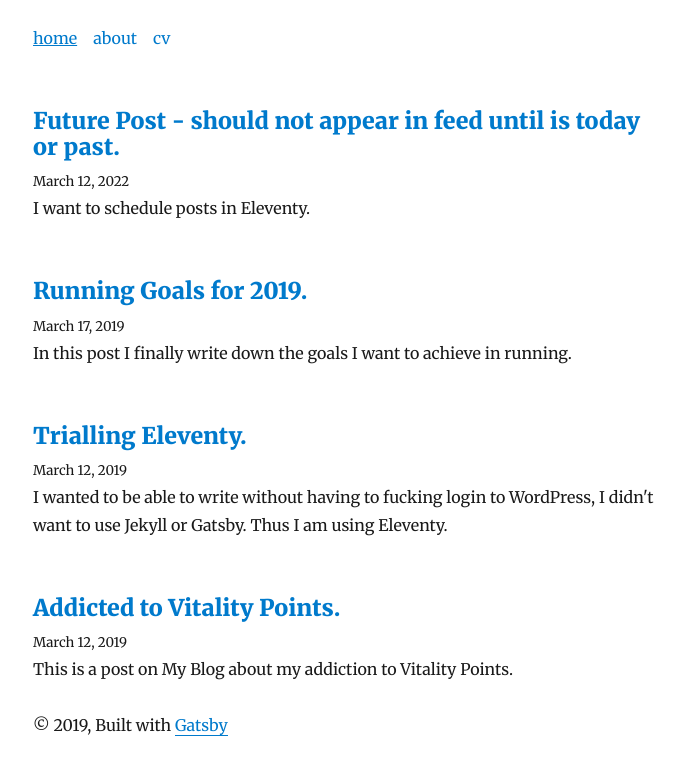
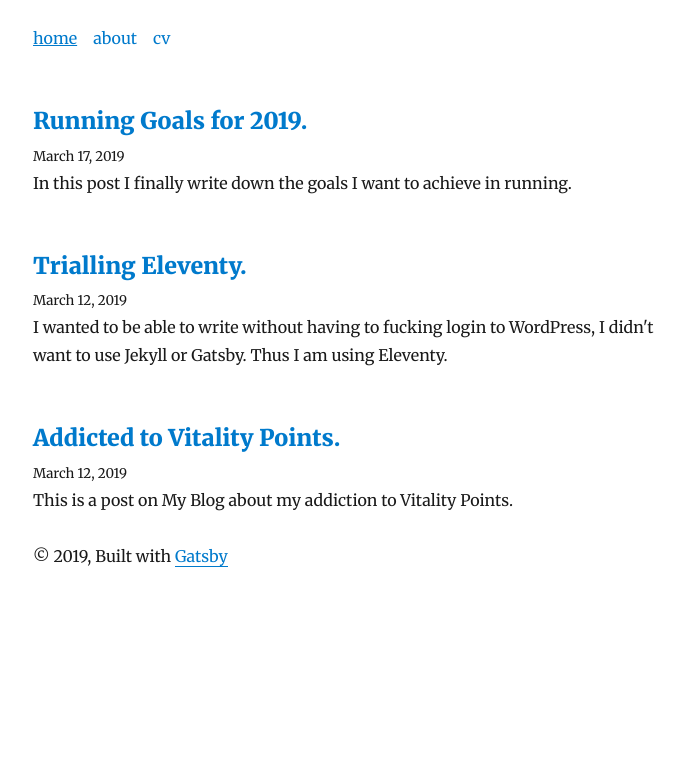
Before and after one commit to bigandy/gatsby-blog, a Gatsby site: page / in a window 1280 px wide. Shown: the part 71-846 px from the top of the page, without its empty margins (292-977 px from the left). After the commit the page ends 800 px from the top, so only its background shows below. Built offline with nearby package versions, Linux system fonts and the light colour scheme; Gatsby itself is replaced by a stand-in of ours; some packages are replaced by stand-ins of ours.

Commit message:
filter out future posts

```diff
--- a/content/blog/future-post.md
+++ b/content/blog/future-post.md
@@ -2,7 +2,6 @@
 title: Future Post - should not appear in feed until is today or past.
 description: I want to schedule posts in Eleventy.
 date: 2022-03-12
-layout: layouts/post.njk
 ---
 
 Have I cracked scheduled posts? Tune in for more.
--- a/package.json
+++ b/package.json
@@ -51,6 +51,7 @@
   "scripts": {
     "build": "gatsby build",
     "develop": "gatsby develop",
+    "dev": "gatsby develop",
     "format": "prettier --write src/**/*.{js,jsx}",
     "start": "npm run develop",
     "serve": "gatsby serve",
--- a/src/pages/index.js
+++ b/src/pages/index.js
@@ -7,9 +7,20 @@
 
 class BlogIndex extends React.Component {
   render() {
-    const { data } = this.props
-    const siteTitle = data.site.siteMetadata.title
-    const posts = data.allMarkdownRemark.edges
+    const { data } = this.props;
+    const siteTitle = data.site.siteMetadata.title;
+    const posts = data.allMarkdownRemark.edges;
+
+    const todaysDate = Date.parse(new Date());
+    // filter the posts by date
+
+    const outputPosts = posts.filter(post => {
+      const postDate = Date.parse(post.node.frontmatter.date);
+      if (postDate <= todaysDate) {
+        return post;
+      }
+      return null;
+    });
 
     return (
       <Layout location={this.props.location} title={siteTitle}>
@@ -17,7 +28,7 @@
           title="All posts"
           keywords={[`blog`, `gatsby`, `javascript`, `react`]}
         />
-        {posts.map(({ node }) => {
+        {outputPosts.map(({ node }) => {
           const title = node.frontmatter.title || node.fields.slug
           return (
             <div key={node.fields.slug}>
```
